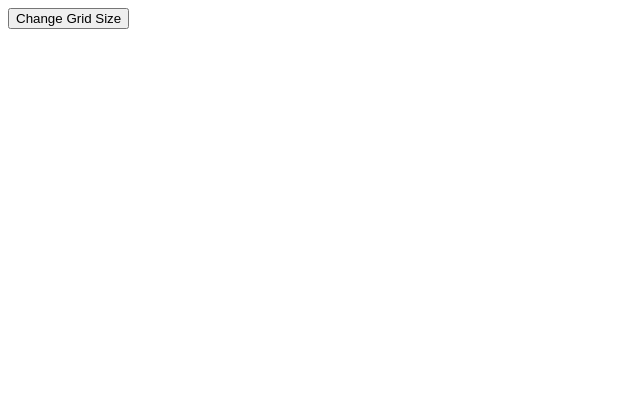
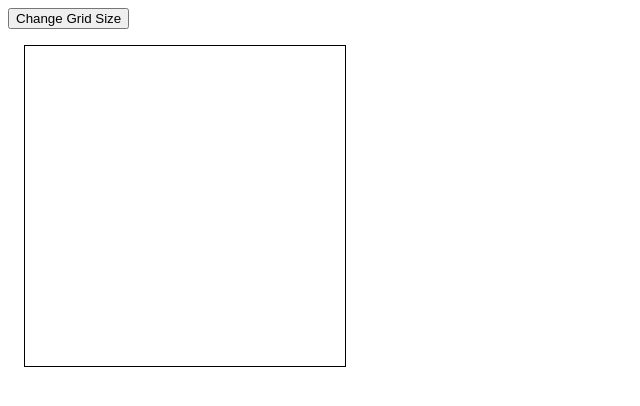
Before and after one commit to sveng407/etchasketch, a plain HTML site: page index.html in a window 1280 px wide. Shown: the whole page, without its empty margins (0-640 px from the left). Drawn offline with Linux system fonts and the light colour scheme.

Commit message:
add border

```diff
--- a/style.css
+++ b/style.css
@@ -6,11 +6,12 @@
 
 #container {
 display: grid;
-width: 10em;
-height: 10em;
+width: 20em;
+height: 20em;
 margin: 1em;
 grid-template-columns: repeat(var(--gridNumber), auto);
 grid-template-rows: repeat(var(--gridNumber), auto);
+border: 1px solid black;
 
 
 }
```
